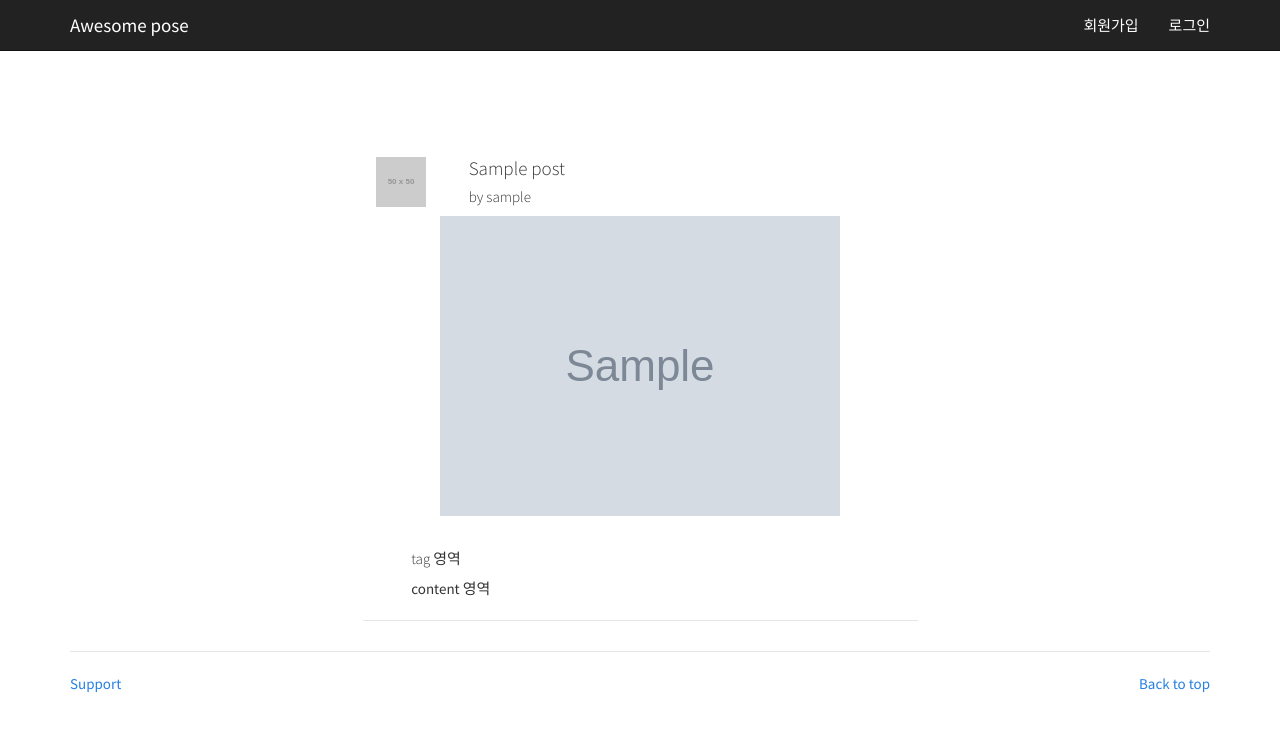
After one commit to manducku/awesomepose, a Django app: template awesomepose/posts/templates/posts/detail.html in a window 1280 px wide. The commit adds this page. Shown: the top 732 px of the page. Run offline with Django 3.2, Linux system fonts and the light colour scheme; the template is opened without the code that fills it: most values are stand-ins (such as "Sample title", 1, 10 or a date in 2020); grey boxes marked "Sample" are stand-in pictures; grey boxes labelled with a size stand in for pictures from a placeholder-image service; parts of the project's set-up code (start-up, migrations or seed data) failed here and were passed over; some libraries are stand-ins or nearby versions.

Commit message:
add detail view

```diff
--- a/awesomepose/awesomepose/static/scss/application.scss
+++ b/awesomepose/awesomepose/static/scss/application.scss
@@ -19,3 +19,7 @@
 .detail-profile-image{
     padding-top: 10px;
 }
+
+.thumbnail {
+    border: 0px;
+}
--- a/awesomepose/awesomepose/urls.py
+++ b/awesomepose/awesomepose/urls.py
@@ -33,6 +33,7 @@ urlpatterns = [
     url(r'welcome/', WelcomeView.as_view(), name="welcome"),
     url(r'logout/', LogoutView.as_view(), name="logout"),
 
-    url(r'posts/', PostListView.as_view(), name="posts"),
+    url(r'posts/$', PostListView.as_view(), name="posts"),
+    url(r'posts/(?P<slug>\w+)/$', PostDetailView.as_view(), name="detail"),
 
 ] + static(settings.MEDIA_URL, document_root=settings.MEDIA_ROOT)
--- /dev/null
+++ b/awesomepose/posts/templates/posts/detail.html
@@ -0,0 +1,42 @@
+{% extends "base.html" %}
+
+{% block title %} Detail of Post {% endblock %}
+
+{% block content %}
+
+   <div class="page-header" id="banner">
+        <div class= "row">
+          <div class = "col-lg-6 col-lg-offset-3">
+           <div class = "page-header">
+               <div class="thumbnail">
+                   <div class="row">
+                    <div class="caption">
+                        <div class="col-lg-2">
+                            <img class="detail-profile-image" src="http://placehold.it/50x50">
+                        </div>
+                        <div class="col-lg-10">
+                            <h4>{{post.title}}</h4>
+                            <h5>by {{post.user.nickname}}</h5>
+                        </div>
+                   </div>
+                </div>
+                    <a href="">
+                        <img class="" src="{{post.image.url}}" alt="">
+                   </a>
+                </div>
+                    <div class="row">
+                    <div class="caption">
+                        <div class="col-lg-10 col-lg-offset-1">
+                            <h5>tag 영역</h5>
+                        </div>
+
+                        <div class="col-lg-10 col-lg-offset-1">
+                            <p>
+                                content 영역
+                            </p>
+                        </div>
+                   </div>
+          </div>
+       </div>
+    </div>
+{% endblock %}
--- a/awesomepose/posts/views/__init__.py
+++ b/awesomepose/posts/views/__init__.py
@@ -1 +1,2 @@
 from .list import PostListView
+from .detail import PostDetailView
```
Also changed, not shown: awesomepose/posts/models/post.py (+10 -0 lines), awesomepose/posts/views/detail.py (added, +9 -0 lines), awesomepose/awesomepose/static/css/application.css, 1 other file.
